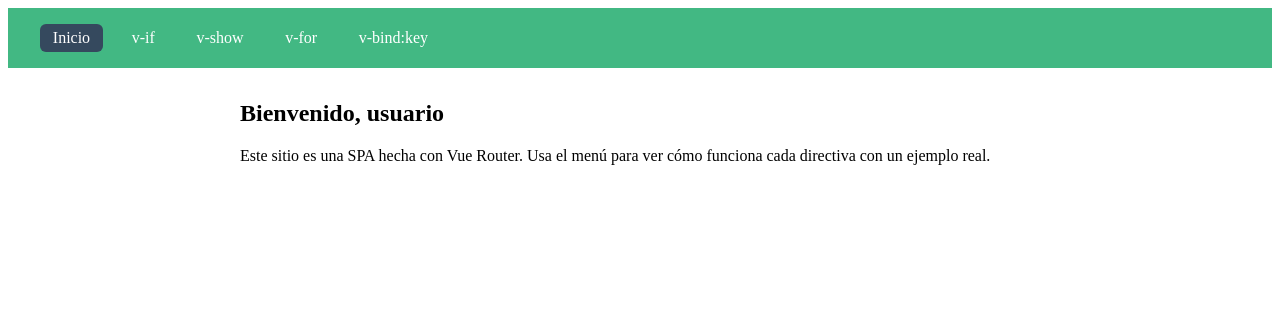
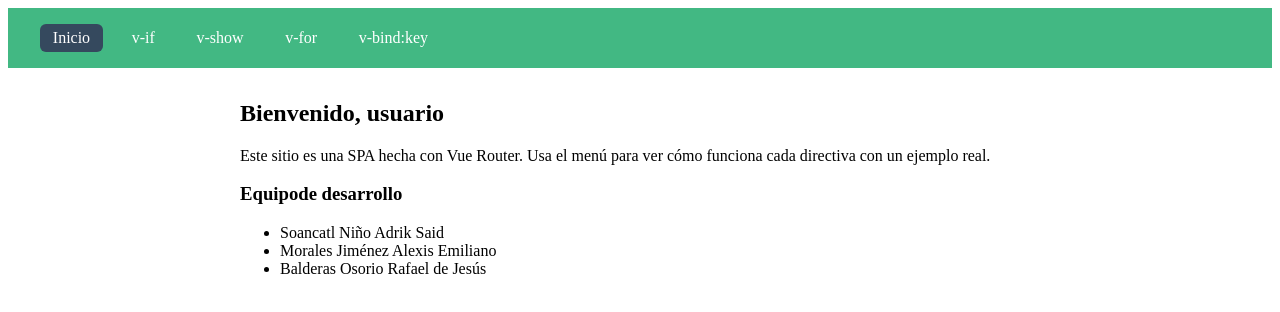
Before and after one commit to CodexIncorp/vue-control-structures, a Vue app: page / in a window 1280 px wide. Shown: the top 312 px of the page. Built offline with nearby package versions, Linux system fonts and the light colour scheme.

Commit message:
Equipo de desarrollo

```diff
--- a/src/views/HomeView.vue
+++ b/src/views/HomeView.vue
@@ -5,5 +5,11 @@
             Este sitio es una SPA hecha con Vue Router. Usa el menú para ver cómo
             funciona cada directiva con un ejemplo real.
         </p>
+        <h3>Equipode  desarrollo</h3>
+        <ul>
+            <li>Soancatl Niño Adrik Said</li>
+            <li>Morales Jiménez Alexis Emiliano</li>
+            <li>Balderas Osorio Rafael de Jesús</li>
+        </ul>
     </section>
 </template>
--- a/src/views/VIfView.vue
+++ b/src/views/VIfView.vue
@@ -8,7 +8,7 @@ const nota = ref(75);
         <h2>v-if / v-else-if / v-else</h2>
         <p>
             Estas directivas renderizan un bloque <strong>solo si</strong> se cumple
-            la condición. Si no se cumple, el elemento.
+            la condición. Si no se cumple, el elemento
             <strong>no existe en el DOM</strong>. Deben estar en elementos
             consecutivos (hermanos).
         </p>
```
